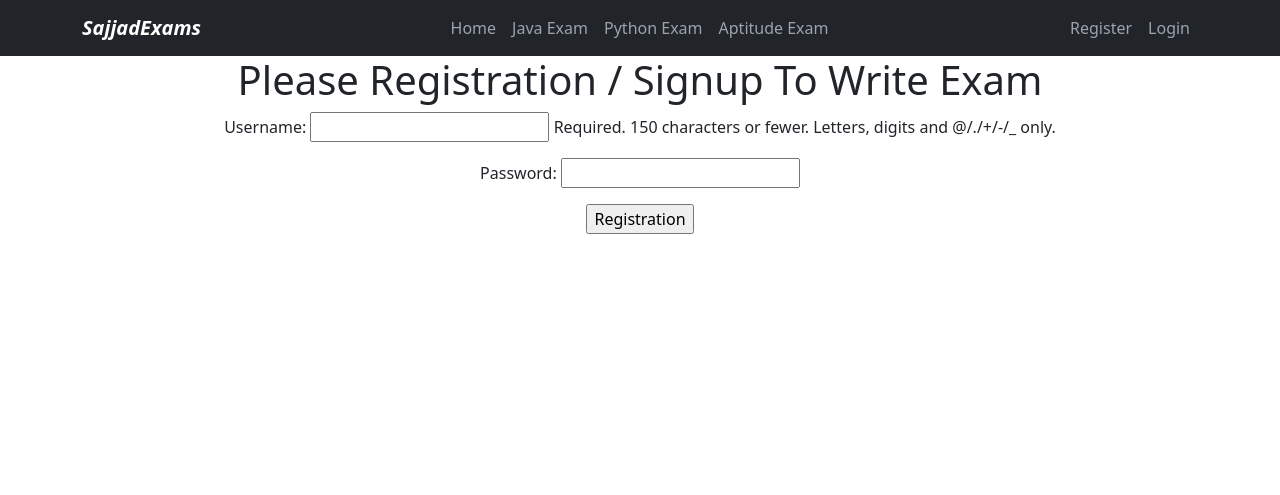
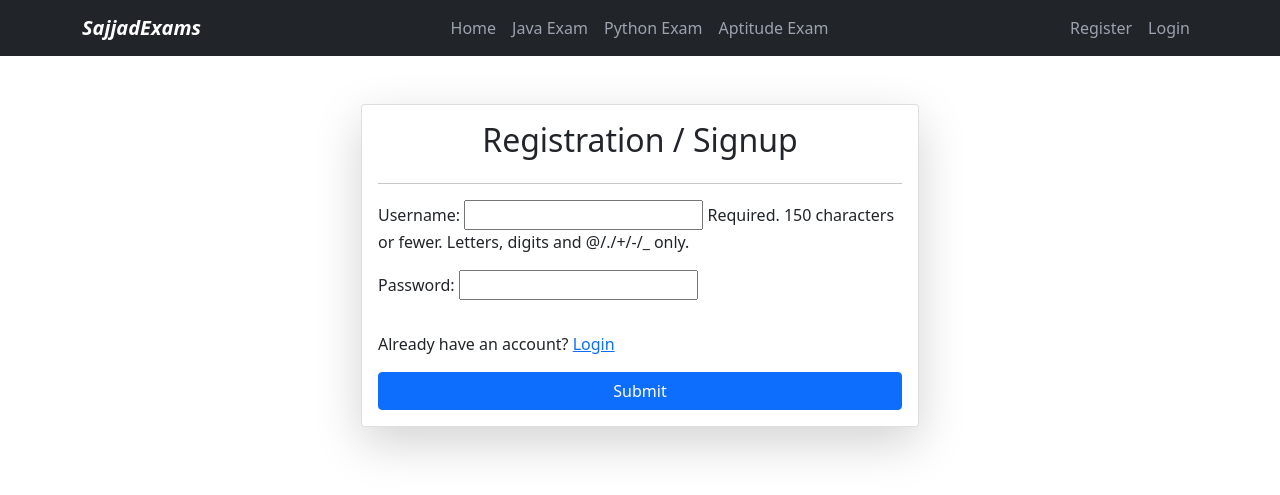
Before and after one commit to sajjadali-fullstack/django-authentication, a Django app: page /accounts/register/ in a window 1280 px wide. Shown: the top 495 px of the page. Run offline with Django 5.2, Linux system fonts and the light colour scheme.

Commit message:
Fix: layout and field display in signup.html template

```diff
--- a/authProject/templates/registration/signup.html
+++ b/authProject/templates/registration/signup.html
@@ -8,18 +8,18 @@
 
 <!-- Content -->
 {% block bodyBlock %}
-<div class="jumbotron">
-    <div class="container" align="center">
 
-        <h1>Please Registration / Signup To Write Exam</h1>
+<div class="container mt-5">
+    <form class="col-6 mx-auto card p-3 shadow-lg" method="post">
+        {% csrf_token %}
+        <h2 align="center">Registration / Signup</h2>
+        <hr>
 
-        <form method="post">
-            {% csrf_token %}
-            {{ form.as_p }}
+        {{ form.as_p }}
 
-            <input type="submit" value="Registration">
-        </form>
+        <p class="mt-3">Already have an account? <a href="{% url 'login' %}">Login</a></p>
+        <button type="submit" class="btn btn-primary">Submit</button>
+    </form>
+</div>
 
-    </div>
-</div>
 {% endblock bodyBlock %}
```
